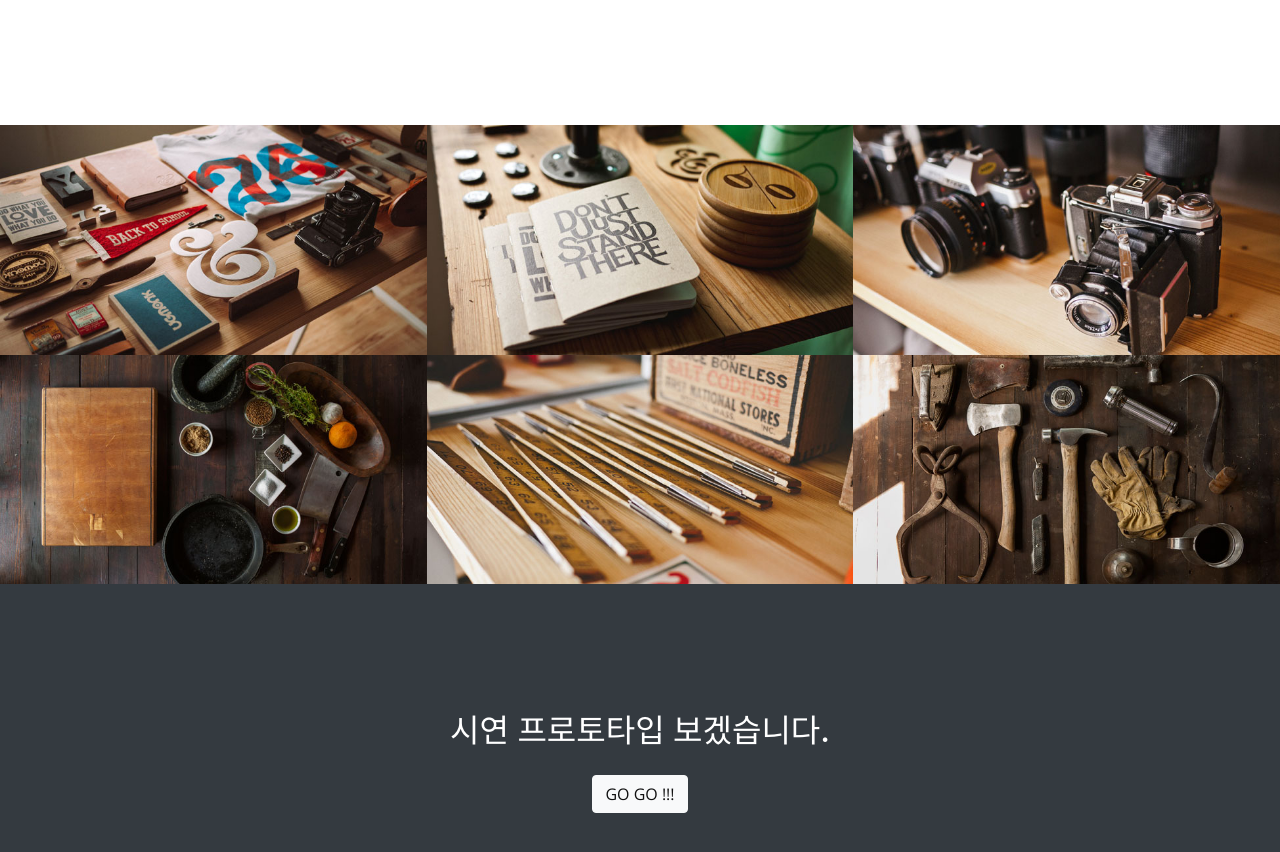
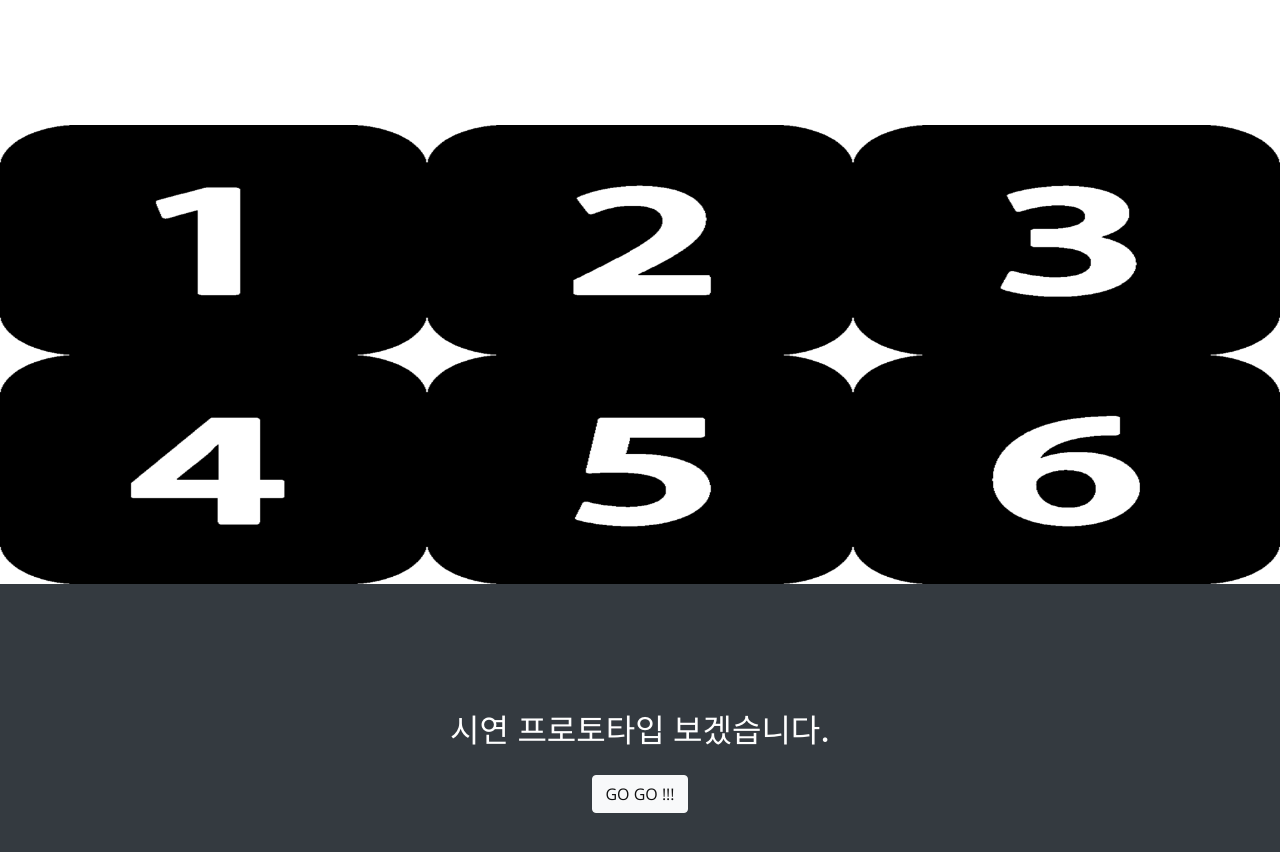
Before and after one commit to masinogns/2017_hackathon, a website with bundled scripts: page index.html in a window 1280 px wide. Shown: the part 1832-2684 px from the top of the page. Built offline with nearby package versions, Linux system fonts and the light colour scheme.

Commit message:
인덱스 이미지 변경

```diff
--- a/index.html
+++ b/index.html
@@ -38,16 +38,16 @@
         <div class="collapse navbar-collapse" id="navbarResponsive">
           <ul class="navbar-nav ml-auto">
             <li class="nav-item">
-              <a class="nav-link js-scroll-trigger" href="#about">About</a>
+              <a class="nav-link js-scroll-trigger" href="#about"></a>
             </li>
             <li class="nav-item">
-              <a class="nav-link js-scroll-trigger" href="#services">Services</a>
+              <a class="nav-link js-scroll-trigger" href="#services"></a>
             </li>
             <li class="nav-item">
-              <a class="nav-link js-scroll-trigger" href="#portfolio">Portfolio</a>
+              <a class="nav-link js-scroll-trigger" href="#portfolio">로그아웃</a>
             </li>
             <li class="nav-item">
-              <a class="nav-link js-scroll-trigger" href="#contact">Contact</a>
+              <a class="nav-link js-scroll-trigger" href="#contact">일정 확인하기</a>
             </li>
           </ul>
         </div>
@@ -133,8 +133,8 @@
       <div class="container-fluid p-0">
         <div class="row no-gutters popup-gallery">
           <div class="col-lg-4 col-sm-6">
-            <a class="portfolio-box" href="img/portfolio/fullsize/1.jpg">
-              <img class="img-fluid" src="img/portfolio/thumbnails/1.jpg" alt="">
+            <a class="portfolio-box" href="img/numbers/1.png">
+              <img class="img-fluid" src="img/numbers/1.png" alt="">
               <div class="portfolio-box-caption">
                 <div class="portfolio-box-caption-content">
                   <div class="project-category text-faded">
@@ -148,8 +148,8 @@
             </a>
           </div>
           <div class="col-lg-4 col-sm-6">
-            <a class="portfolio-box" href="img/portfolio/fullsize/2.jpg">
-              <img class="img-fluid" src="img/portfolio/thumbnails/2.jpg" alt="">
+            <a class="portfolio-box" href="img/numbers/2.png">
+              <img class="img-fluid" src="img/numbers/2.png" alt="">
               <div class="portfolio-box-caption">
                 <div class="portfolio-box-caption-content">
                   <div class="project-category text-faded">
@@ -163,8 +163,8 @@
             </a>
           </div>
           <div class="col-lg-4 col-sm-6">
-            <a class="portfolio-box" href="img/portfolio/fullsize/3.jpg">
-              <img class="img-fluid" src="img/portfolio/thumbnails/3.jpg" alt="">
+            <a class="portfolio-box" href="img/numbers/3.png">
+              <img class="img-fluid" src="img/numbers/3.png" alt="">
               <div class="portfolio-box-caption">
                 <div class="portfolio-box-caption-content">
                   <div class="project-category text-faded">
@@ -178,8 +178,8 @@
             </a>
           </div>
           <div class="col-lg-4 col-sm-6">
-            <a class="portfolio-box" href="img/portfolio/fullsize/4.jpg">
-              <img class="img-fluid" src="img/portfolio/thumbnails/4.jpg" alt="">
+            <a class="portfolio-box" href="img/numbers/4.png">
+              <img class="img-fluid" src="img/numbers/4.png" alt="">
               <div class="portfolio-box-caption">
                 <div class="portfolio-box-caption-content">
                   <div class="project-category text-faded">
@@ -193,8 +193,8 @@
             </a>
           </div>
           <div class="col-lg-4 col-sm-6">
-            <a class="portfolio-box" href="img/portfolio/fullsize/5.jpg">
-              <img class="img-fluid" src="img/portfolio/thumbnails/5.jpg" alt="">
+            <a class="portfolio-box" href="img/numbers/5.png">
+              <img class="img-fluid" src="img/numbers/5.png" alt="">
               <div class="portfolio-box-caption">
                 <div class="portfolio-box-caption-content">
                   <div class="project-category text-faded">
@@ -208,8 +208,8 @@
             </a>
           </div>
           <div class="col-lg-4 col-sm-6">
-            <a class="portfolio-box" href="img/portfolio/fullsize/6.jpg">
-              <img class="img-fluid" src="img/portfolio/thumbnails/6.jpg" alt="">
+            <a class="portfolio-box" href="img/numbers/6.png">
+              <img class="img-fluid" src="img/numbers/6.png" alt="">
               <div class="portfolio-box-caption">
                 <div class="portfolio-box-caption-content">
                   <div class="project-category text-faded">
```
Also changed, not shown: img/numbers/1.png (added), img/numbers/2.png (added), img/numbers/3.png (added), img/numbers/4.png (added), img/numbers/5.png (added), img/numbers/6.png (added).
